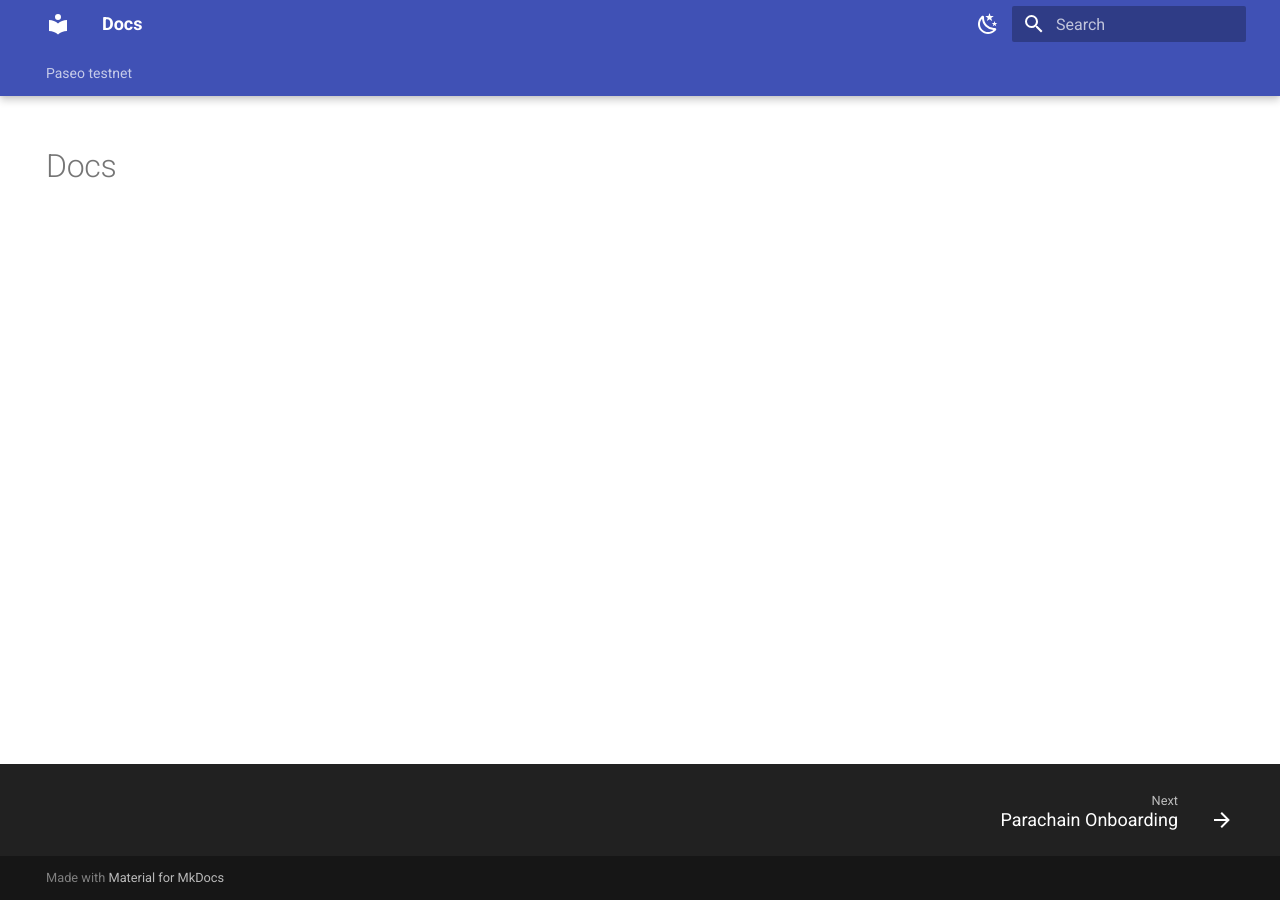
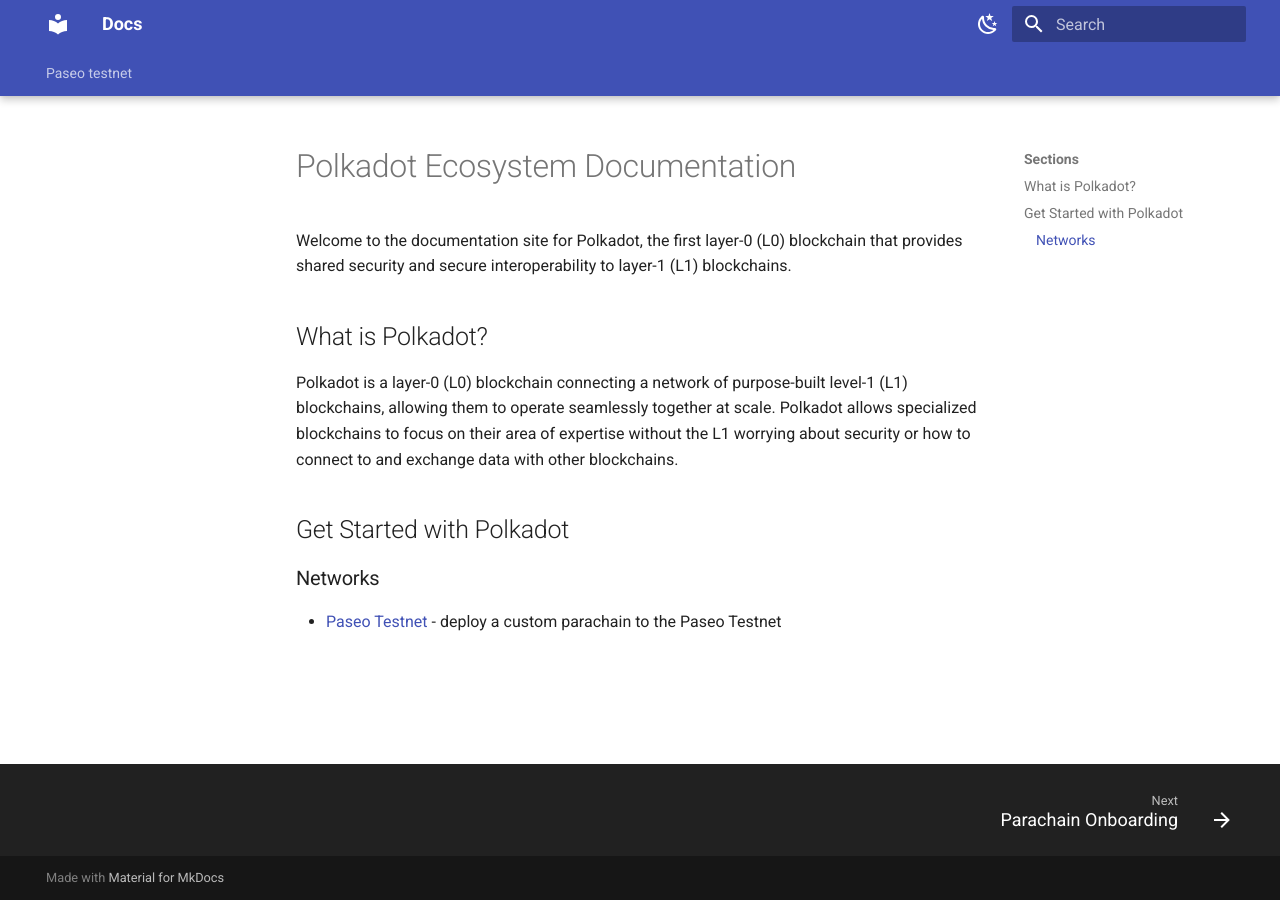
Before and after one commit to papermoonio/polkadot-ecosystem-docs-draft, an MkDocs documentation site: the page built from docs/index.md, in a window 1280 px wide. Built offline with MkDocs 1.6.1 and Material for MkDocs 9.7.7, drawn with Linux system fonts in a browser that asks for light colours.

Commit message:
adds starter landing/home page

```diff
--- a/docs/index.md
+++ b/docs/index.md
@@ -1,8 +1,20 @@
 ---
-title: Docs
-description: # Add a meta description
+title: Polkadot Ecosystem Docs
+description: Explore the information, tools, and tutorials needed to start building on top of Polkadot, a blockchain network protocol that provides parachains with shared security and interoperability using XCM.
 hide:
-  - navigation
   - feedback
-  - toc
 ---
+
+# Polkadot Ecosystem Documentation
+
+Welcome to the documentation site for Polkadot, the first layer-0 (L0) blockchain that provides shared security and secure interoperability to layer-1 (L1) blockchains.
+
+## What is Polkadot? {: #what-is-polkadot }
+
+Polkadot is a layer-0 (L0) blockchain connecting a network of purpose-built level-1 (L1) blockchains, allowing them to operate seamlessly together at scale. Polkadot allows specialized blockchains to focus on their area of expertise without the L1 worrying about security or how to connect to and exchange data with other blockchains.
+
+## Get Started with Polkadot {: #get-started-with-polkadot }
+
+### Networks {: #networks }
+
+- [Paseo Testnet](/docs/paseo-testnet/onboarding.md) - deploy a custom parachain to the Paseo Testnet
```
Also changed, not shown: docs/.pages.
